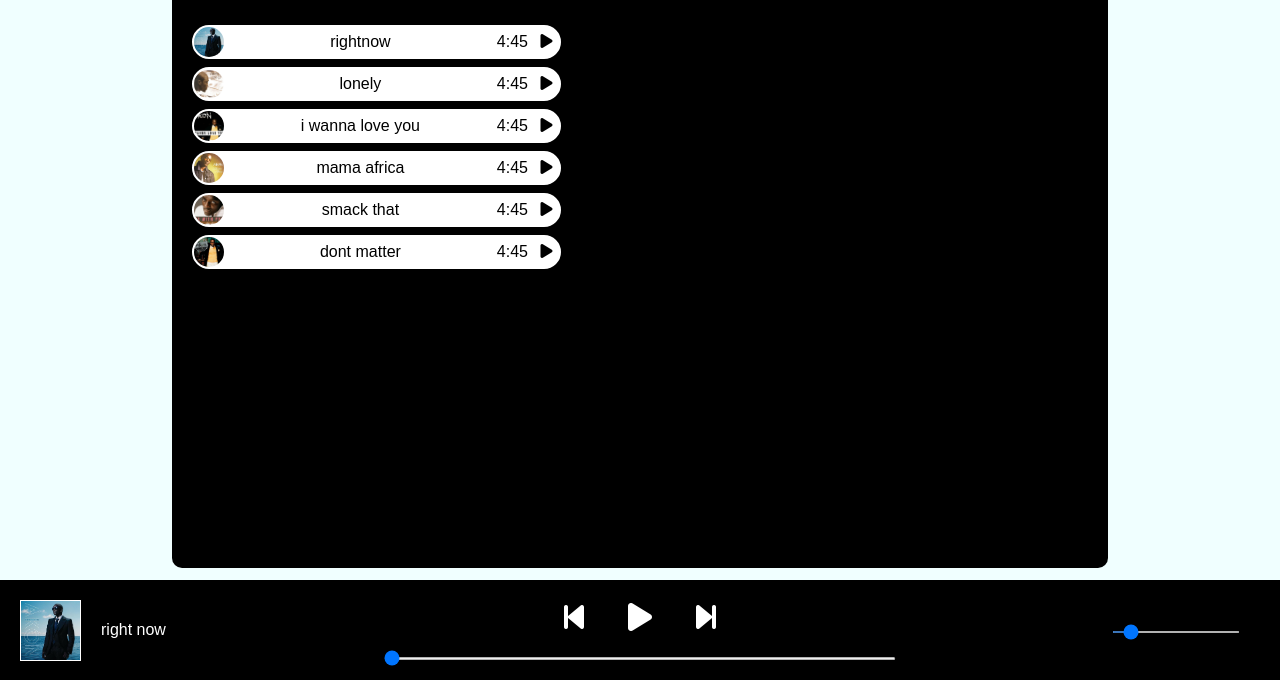
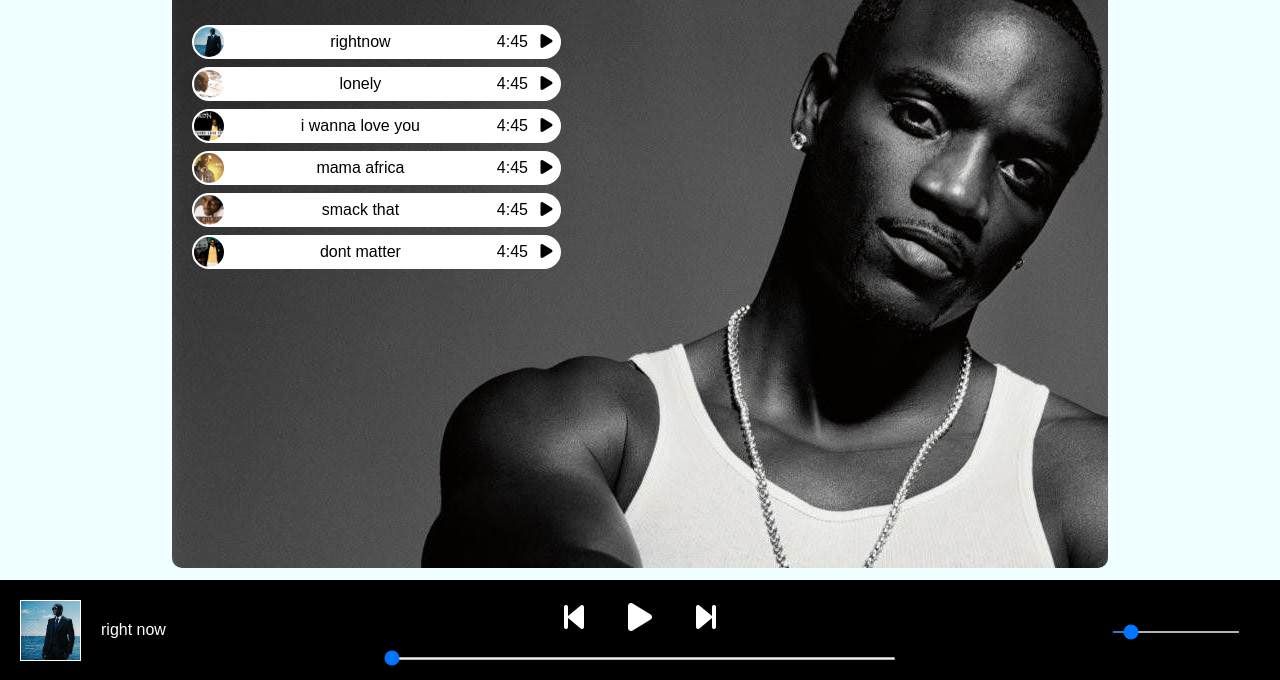
Before and after one commit to surya3087/spotify-clone, a plain HTML site: page index.html in a window 1280 px wide. Shown: the part 129-809 px from the top of the page. Drawn offline with Linux system fonts and the light colour scheme; files whose address does not match are found by name; a web font is replaced by a local one.

Commit message:
Update style.css

```diff
--- a/style.css
+++ b/style.css
@@ -52,7 +52,7 @@ nav ul{
     background-color: black;
     color: white;
     font-family: 'dekko', sans-serif;
-    background-image: url('images/akonBG.jpg');
+    background-image: url('/akonBG.jpg');
 
 }
 
```
